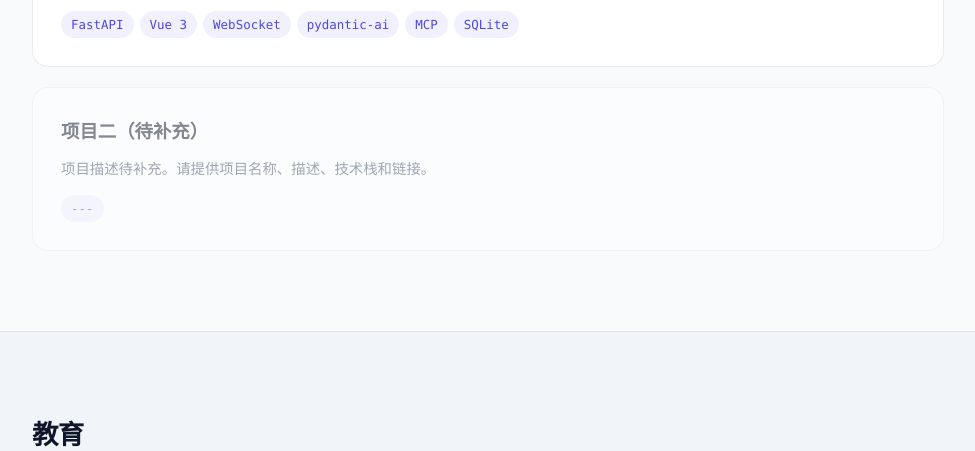
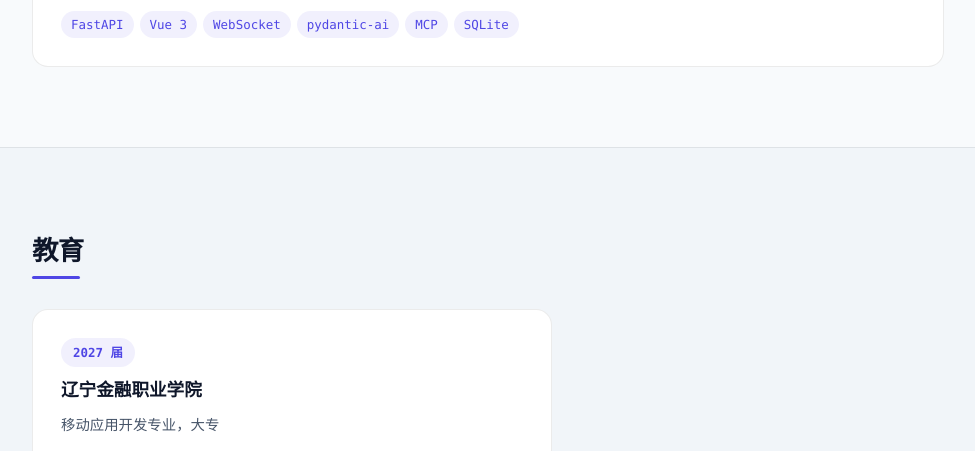
Before and after one commit to luckybillyz11-ops/luckybillyz11-ops.github.io, a plain HTML site: page index.html in a window 1280 px wide. Shown: the part 1948-2399 px from the top of the page, without its empty margins (152-1127 px from the left). Drawn offline with Linux system fonts and the light colour scheme.

Commit message:
修正：低代码二等奖，移除项目二占位

```diff
--- a/index.html
+++ b/index.html
@@ -88,7 +88,7 @@
         <p data-en>I'm a 2027 mobile app development student. Since freshman year, diving into Linux and C, I've been hooked on turning ideas into working code - and the thrill of finally fixing a bug at 2 AM.</p>
         <p data-zh>我的技术路线沿着"后端+云原生+AI"三个方向不断拓展：课余时间折腾过 SpringCloud 全家桶和 Docker/K8s，用 Flutter 写过 App，也用 LangChain、pydantic_ai 搭过几个 Agent 原型。目前我专注于 AI Agent 开发方向，能够独立完成前后端全栈项目，并正在深入学习分布式系统设计与大模型应用开发。</p>
         <p data-en>My tech path spans backend, cloud-native, and AI: I've explored SpringCloud, Docker/K8s, built mobile apps with Flutter, and prototyped AI agents using LangChain and pydantic_ai. Currently focused on AI agent development with full-stack capability, while deepening my knowledge in distributed systems and LLM application development.</p>
-        <p data-zh>我对新技术始终保持好奇，习惯先自己钻研再寻求帮助。大学期间在实验室跟随老师学习并担任助教，曾获一带一路暨金砖国家技能大赛三等奖及低代码比赛三等奖。相信持续学习是开发者最重要的能力，期待能在实际业务中创造价值。</p>
+        <p data-zh>我对新技术始终保持好奇，习惯先自己钻研再寻求帮助。大学期间在实验室跟随老师学习并担任助教，曾获一带一路暨金砖国家技能大赛三等奖及低代码比赛二等奖。相信持续学习是开发者最重要的能力，期待能在实际业务中创造价值。</p>
         <p data-en>I stay curious about new tech, preferring to dig in myself before asking for help. During university, I worked in labs as a teaching assistant and won third place in both the Belt and Road BRICS Skills Competition and a low-code development contest. I believe continuous learning is a developer's core competency and look forward to creating real business value.</p>
       </div>
     </div>
@@ -152,16 +152,6 @@
           </div>
         </article>
 
-        <!-- Project 2 — placeholder, waiting for user to provide details -->
-        <article class="project-card" style="opacity:0.5; pointer-events:none;">
-          <div class="project-head">
-            <h3 class="project-name"><span data-zh>项目二（待补充）</span><span data-en>Project 2 (TBD)</span></h3>
-          </div>
-          <p class="project-desc"><span data-zh>项目描述待补充。请提供项目名称、描述、技术栈和链接。</span><span data-en>Project description coming soon. Please provide name, description, tech stack, and links.</span></p>
-          <div class="project-tech">
-            <span>---</span>
-          </div>
-        </article>
       </div>
     </div>
   </section>
```
